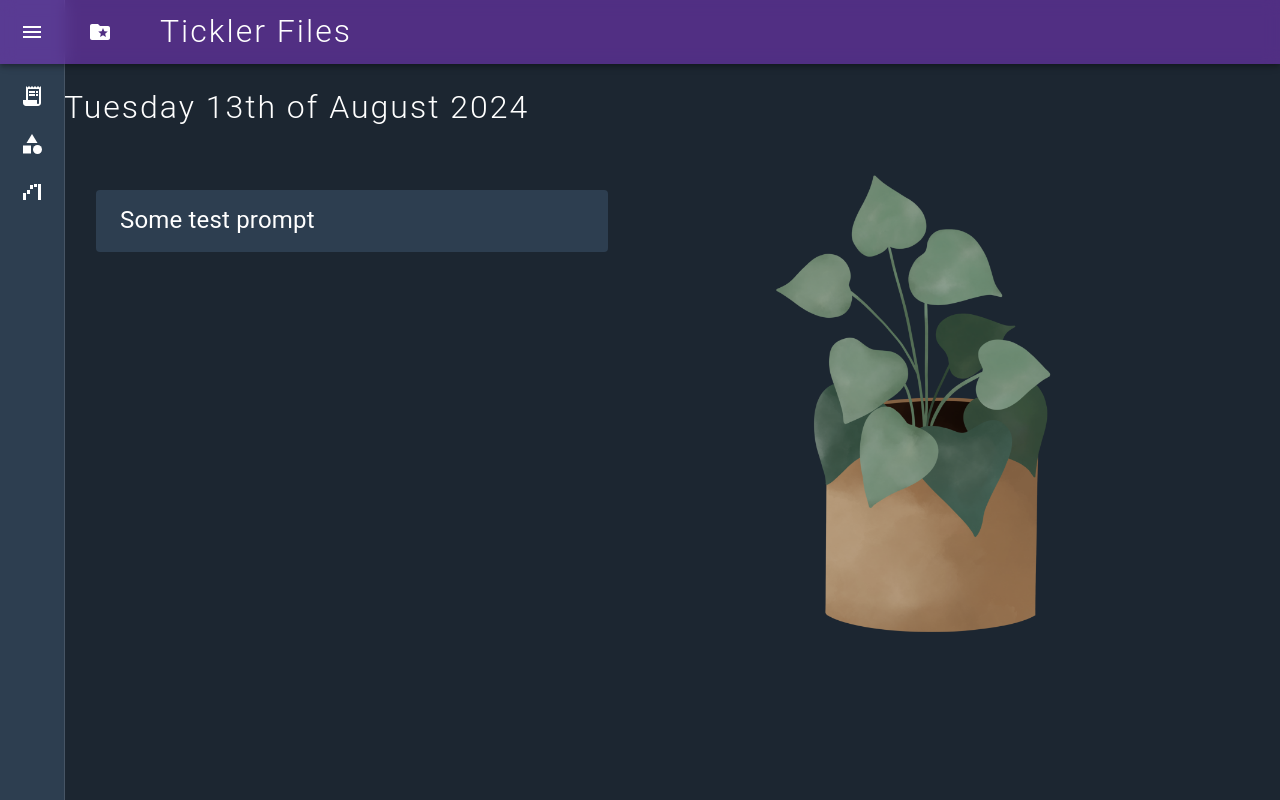
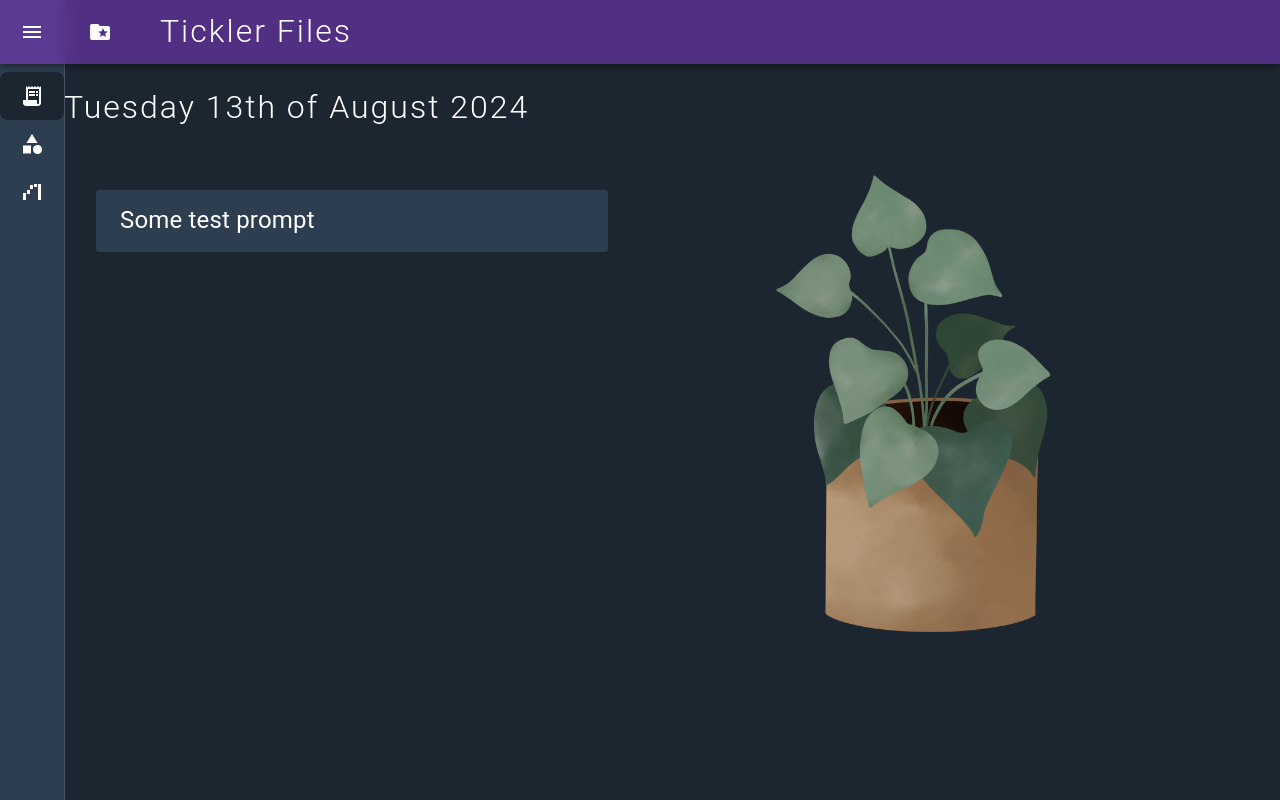
Before and after one commit to Oddert/ticker-system-web, a React app: page / in a window 1280 px wide. Built offline with nearby package versions, Linux system fonts and the light colour scheme; a web font is replaced by a local one.

Commit message:
updated the navigation, added location detection to sidebar. adding missing key prop

```diff
--- a/src/components/Sidebar/Sidebar.tsx
+++ b/src/components/Sidebar/Sidebar.tsx
@@ -46,15 +46,28 @@ const Sidebar: React.FC<Props> = ({ drawerWidth, handleDrawerClose, open }) => {
             </DrawerHeader>
             <List>
                 {navigation.map(({ label, Icon, location }, index) => (
-                    <ListItem key={index} disablePadding sx={{ display: 'block' }}>
+                    <ListItem
+                        key={index}
+                        disablePadding
+                        title={label}
+                        sx={{ display: 'block' }}
+                    >
                         <Link to={location}  >
                             <ListItemButton
+                                onClick={handleDrawerClose}
                                 sx={{
                                     minHeight: 48,
                                     justifyContent: open ? 'initial' : 'center',
                                     px: 2.5,
+                                    borderRadius: '8px',
+                                    ...(
+                                        location === window.location.pathname
+                                            ? {
+                                                background: theme.palette.secondary.dark,
+                                            }
+                                            : {}
+                                    )
                                 }}
-                                onClick={handleDrawerClose}
                             >
                                 <ListItemIcon
                                     sx={{
--- a/src/constants/routerConstants.tsx
+++ b/src/constants/routerConstants.tsx
@@ -10,6 +10,8 @@ import Home from '../pages/Home'
 
 export const ROUTES = Object.freeze({
     HOME: '/',
+    LOOK_AHEAD: '/look-ahead',
+    ALL_PROMPTS: '/all-prompts',
 })
 
 // export const GO = Object.freeze({
@@ -25,23 +27,39 @@ const router = createBrowserRouter([
             </Layout>
         ),
     },
+    {
+        path: ROUTES.LOOK_AHEAD,
+        element: (
+            <Layout>
+                <p></p>
+            </Layout>
+        ),
+    },
+    {
+        path: ROUTES.ALL_PROMPTS,
+        element: (
+            <Layout>
+                <p></p>
+            </Layout>
+        ),
+    },
 ])
 
 export const navigation = [
     {
-        label: 'Transactions',
+        label: 'Home',
         Icon: TransactionsIcon,
         location: ROUTES.HOME,
     },
     {
-        label: 'Categories',
+        label: 'Look Ahead',
         Icon: CategoryIcon,
-        location: ROUTES.HOME,
+        location: ROUTES.LOOK_AHEAD,
     },
     {
         label: 'All Data',
         Icon: AllDataIcon,
-        location: ROUTES.HOME,
+        location: ROUTES.ALL_PROMPTS,
     },
 ]
 
--- a/src/pages/Home/Home.tsx
+++ b/src/pages/Home/Home.tsx
@@ -58,7 +58,7 @@ const Home = () => {
                     gridColumn: '1',
                 }}
             >
-                {todayPrompts.map((prompt) => <Prompt prompt={prompt} />)}
+                {todayPrompts.map((prompt, idx) => <Prompt key={idx} prompt={prompt} />)}
             </Box>
             <img alt='' src={PlantImage} />
         </Container>
```
Also changed, not shown: src/components/Layout/Layout.tsx (renamed from src/components/Layout/Layout.jsx, +6 -2 lines).
